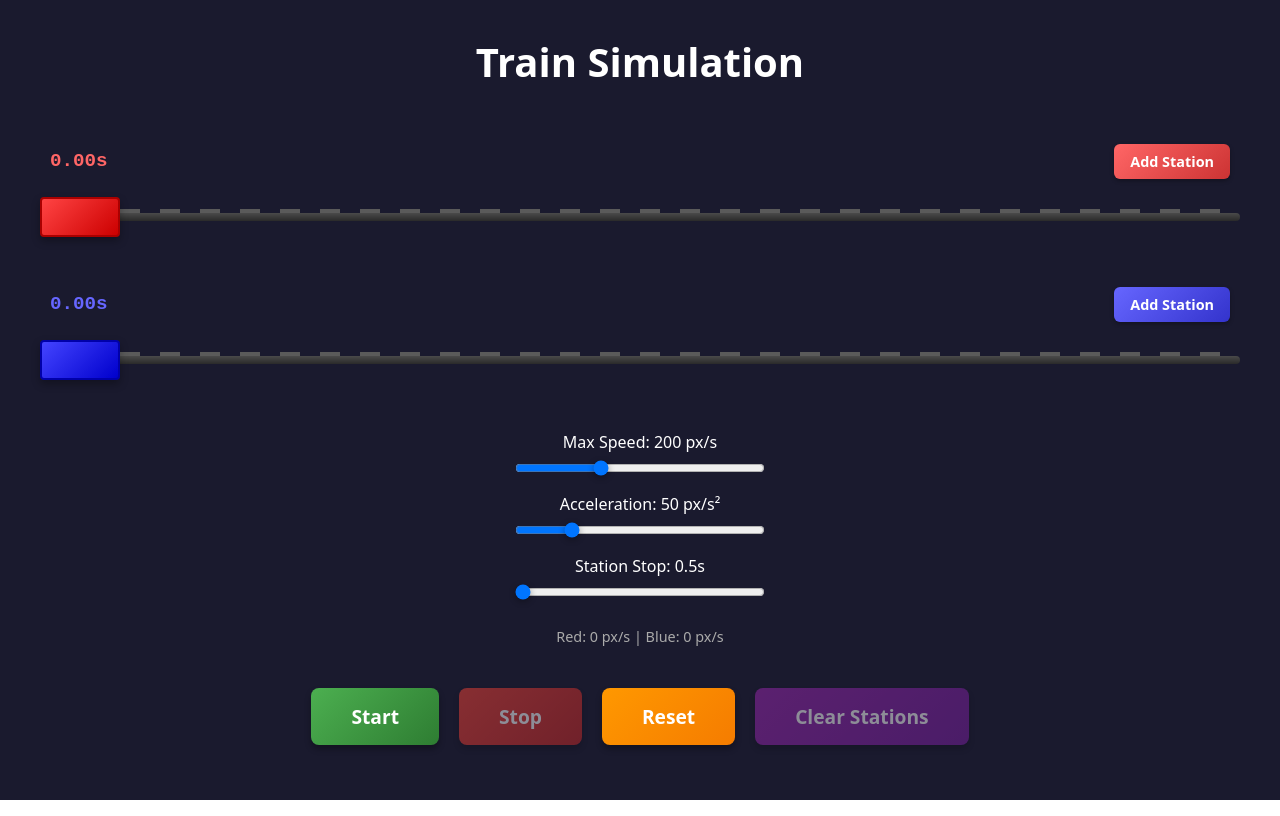
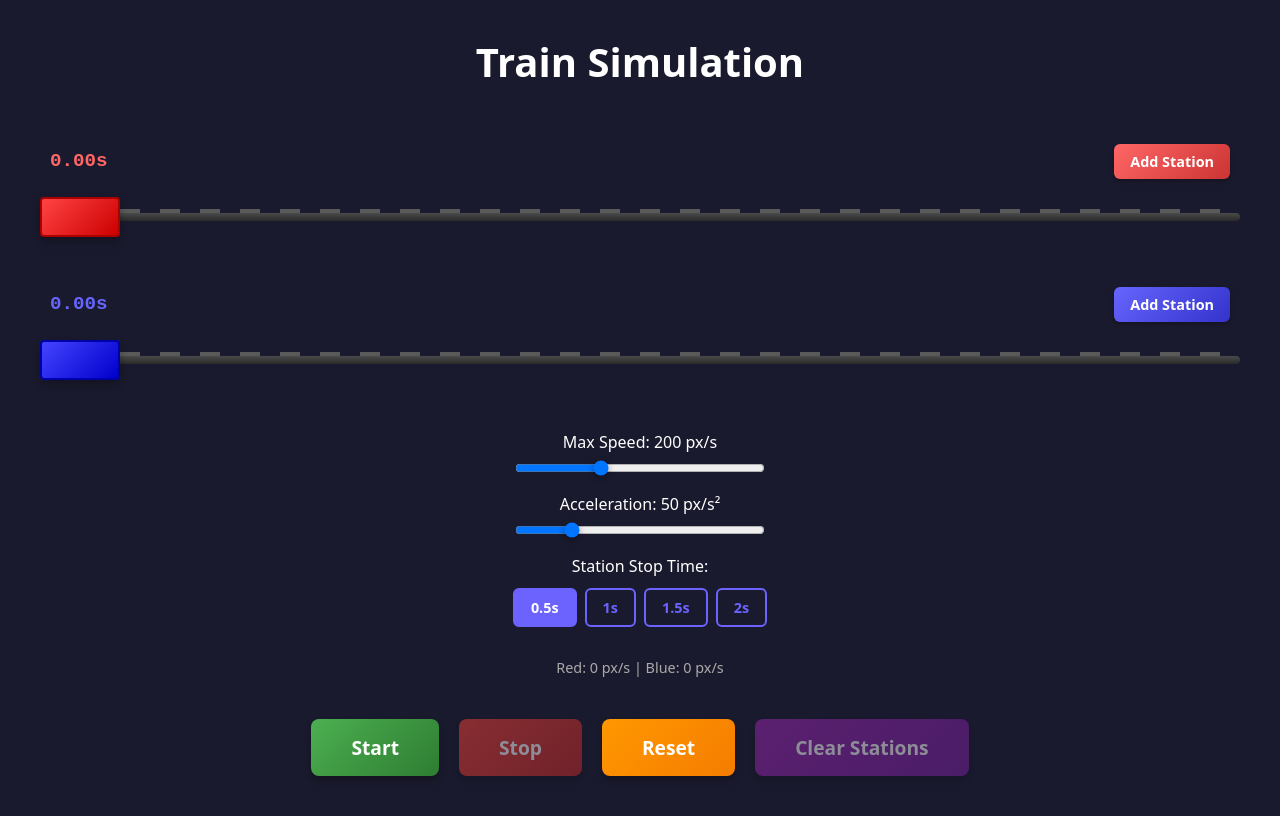
Before and after one commit to GiacomoRobino/train-simulation, a React (Vite) app: page / in a window 1280 px wide. Built offline with nearby package versions, Linux system fonts and the light colour scheme.

Commit message:
fix station stop time selector

```diff
--- a/src/App.css
+++ b/src/App.css
@@ -235,6 +235,49 @@ h1 {
   cursor: not-allowed;
 }
 
+.selector-group {
+  display: flex;
+  flex-direction: column;
+  align-items: center;
+  gap: 10px;
+}
+
+.selector-group label {
+  color: #ffffff;
+  font-size: 1rem;
+}
+
+.selector-options {
+  display: flex;
+  gap: 8px;
+}
+
+.selector-btn {
+  padding: 8px 16px;
+  font-size: 0.9rem;
+  font-weight: bold;
+  border: 2px solid #6c63ff;
+  border-radius: 6px;
+  background: transparent;
+  color: #6c63ff;
+  cursor: pointer;
+  transition: all 0.2s ease;
+}
+
+.selector-btn:hover:not(:disabled) {
+  background: rgba(108, 99, 255, 0.2);
+}
+
+.selector-btn.selected {
+  background: #6c63ff;
+  color: white;
+}
+
+.selector-btn:disabled {
+  opacity: 0.5;
+  cursor: not-allowed;
+}
+
 .velocity-display {
   color: #aaaaaa;
   font-size: 0.9rem;
--- a/src/App.jsx
+++ b/src/App.jsx
@@ -410,17 +410,20 @@ function App() {
             disabled={simulationStarted}
           />
         </div>
-        <div className="slider-group">
-          <label>Station Stop: {stationStopDuration}s</label>
-          <input
-            type="range"
-            min="0.5"
-            max="5"
-            step="0.5"
-            value={stationStopDuration}
-            onChange={(e) => setStationStopDuration(Number(e.target.value))}
-            disabled={simulationStarted}
-          />
+        <div className="selector-group">
+          <label>Station Stop Time:</label>
+          <div className="selector-options">
+            {[0.5, 1, 1.5, 2].map((value) => (
+              <button
+                key={value}
+                className={`selector-btn ${stationStopDuration === value ? 'selected' : ''}`}
+                onClick={() => setStationStopDuration(value)}
+                disabled={simulationStarted}
+              >
+                {value}s
+              </button>
+            ))}
+          </div>
         </div>
         <div className="velocity-display">
           Red: {Math.round(redVelocity)} px/s | Blue: {Math.round(blueVelocity)} px/s
```
